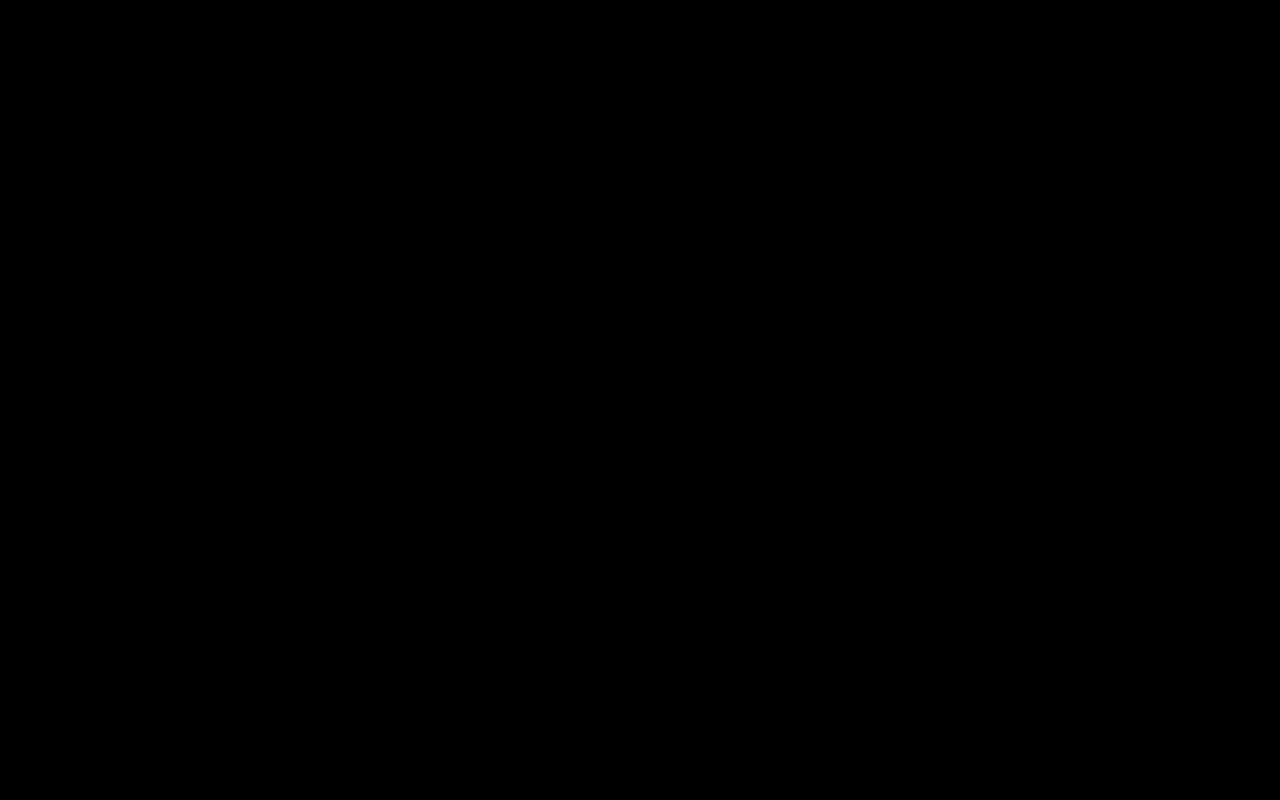
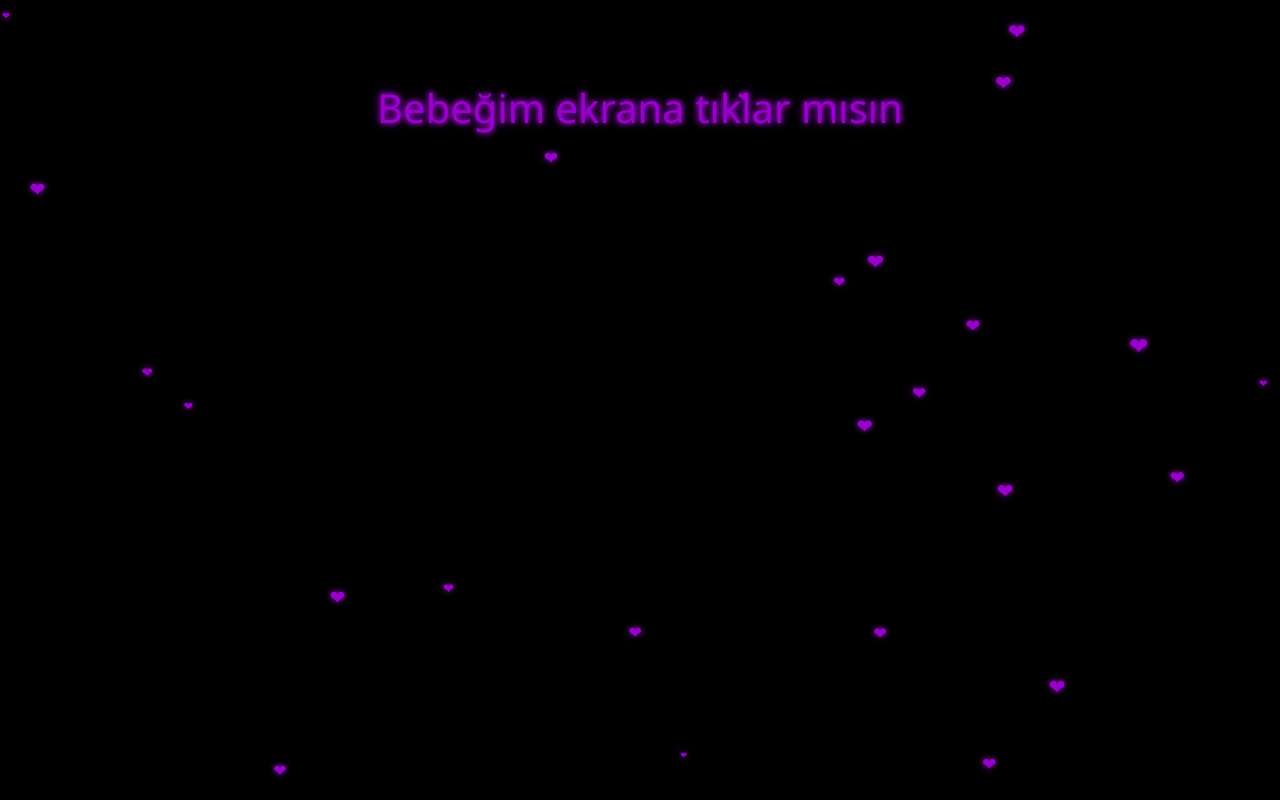
Before and after one commit to MoirasDev/nidam, a plain HTML site: page index.html in a window 1280 px wide. Drawn offline with Linux system fonts and the light colour scheme.

Commit message:
Update index.html 6

```diff
--- a/index.html
+++ b/index.html
@@ -18,6 +18,7 @@
   flex-direction: column;
   align-items: center;
   justify-content: center;
+  position: relative;
 }
 
 .container {
@@ -59,10 +60,34 @@ svg {
   font-size: 5vmin;
 }
 
+.prompt-text {
+  position: absolute;
+  top: 10%;
+  text-align: center;
+  font-size: 5vmin;
+  color: #9900cc;
+  text-shadow: 0 0 5px #9900cc, 0 0 10px #9900cc;
+  z-index: 2;
+}
+
+.heartParticle {
+  position: absolute;
+  width: 1.5em;
+  height: 1.5em;
+  color: #9900cc;
+  font-size: calc(0.5em + 2vmin);
+  filter: drop-shadow(0 0 3px #9900cc);
+  pointer-events: none;
+  user-select: none;
+}
+
 .spotify-section {
   background-color: black;
   padding-bottom: 50px;
   display: none;
+  flex-direction: column;
+  align-items: center;
+  justify-content: center;
 }
 
 iframe {
@@ -74,13 +99,19 @@ iframe {
   margin-top: 50px;
 }
 
+@keyframes drawHeart {
+  to { stroke-dashoffset: 0; }
+}
+
   </style>
 </head>
-<body>  <section id="heartSection" onclick="handleClick()">
+<body>
+  <section id="heartSection" onclick="handleClick()">
+    <div class="prompt-text" id="promptText">Bebeğim ekrana tıklar mısın</div>
+    <div id="particles"></div>
     <div class="container" id="heartContainer">
       <svg viewBox="0 0 32 29.6" preserveAspectRatio="xMidYMid meet" id="heartSvg">
-        <path d="M23.6,0c-3.4,0-6.4,2.1-7.6,5.1C14.8,2.1,11.8,0,8.4,0C3.8,0,0,3.8,0,8.4c0,9.2,16,21.2,16,21.2s16-12,16-21.2
-        C32,3.8,28.2,0,23.6,0z"/>
+        <path d="M23.6,0c-3.4,0-6.4,2.1-7.6,5.1C14.8,2.1,11.8,0,8.4,0C3.8,0,0,3.8,0,8.4c0,9.2,16,21.2,16,21.2s16-12,16-21.2 C32,3.8,28.2,0,23.6,0z"/>
       </svg>
       <div class="text" id="nText">N</div>
     </div>
@@ -94,6 +125,17 @@ iframe {
   </section>  <script>
     let clickCount = 0;
 
+    // Kalp partiküllerini oluştur
+    for (let i = 0; i < 25; i++) {
+      const heart = document.createElement('div');
+      heart.className = 'heartParticle';
+      heart.innerHTML = '❤';
+      heart.style.top = `${Math.random() * 100}%`;
+      heart.style.left = `${Math.random() * 100}%`;
+      heart.style.fontSize = `${1 + Math.random() * 2}vmin`;
+      document.getElementById('particles').appendChild(heart);
+    }
+
     function handleClick() {
       clickCount++;
 
@@ -102,10 +144,14 @@ iframe {
         const container = document.getElementById("heartContainer");
         const nText = document.getElementById("nText");
         const loveText = document.getElementById("loveText");
+        const prompt = document.getElementById("promptText");
+        const particles = document.getElementById("particles");
 
         container.style.opacity = 1;
         heart.style.animation = "drawHeart 5s ease forwards";
         heart.style.strokeDashoffset = 2000;
+        prompt.style.display = "none";
+        particles.style.display = "none";
 
         setTimeout(() => {
           nText.style.opacity = 1;
@@ -121,11 +167,5 @@ iframe {
         document.body.style.overflow = "auto";
       }
     }
-
-    // Keyframes added dynamically
-    const styleSheet = document.styleSheets[0];
-    styleSheet.insertRule(`@keyframes drawHeart {
-      to { stroke-dashoffset: 0; }
-    }`, styleSheet.cssRules.length);
   </script></body>
 </html>
```
